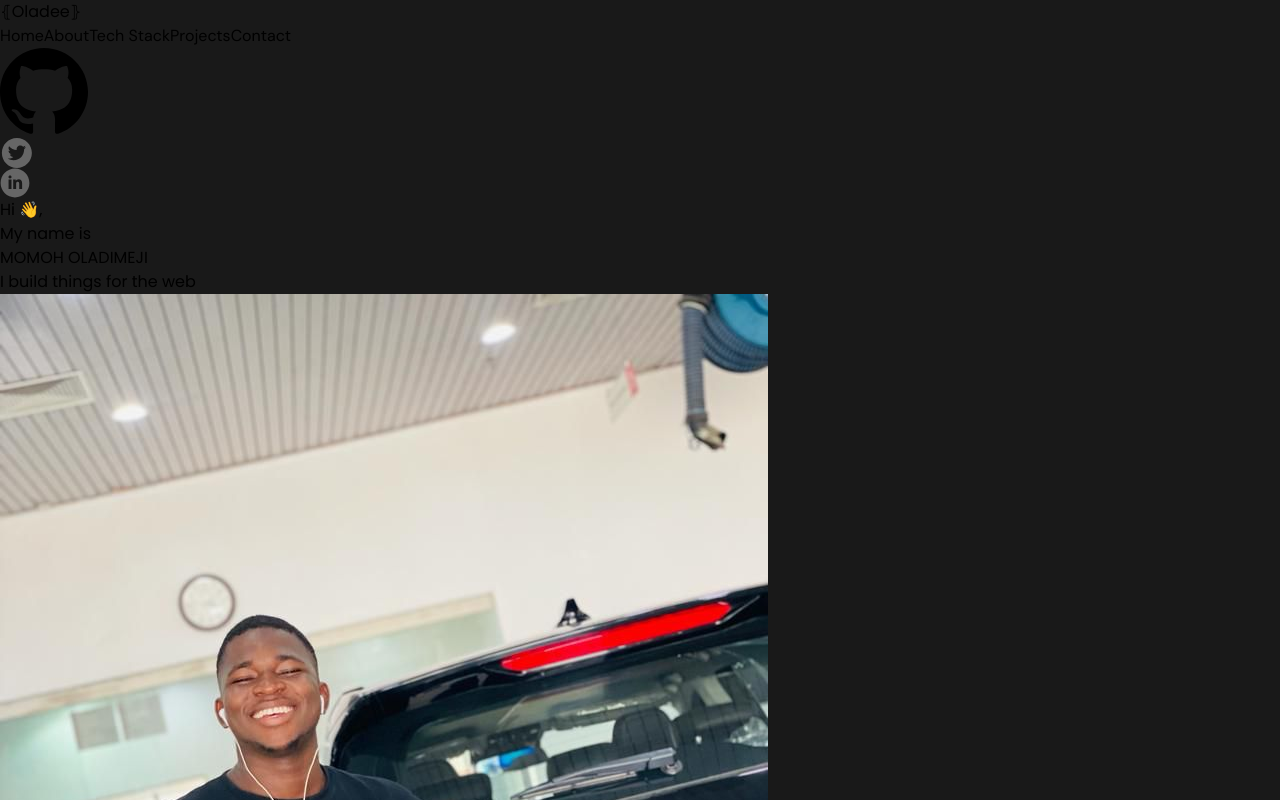
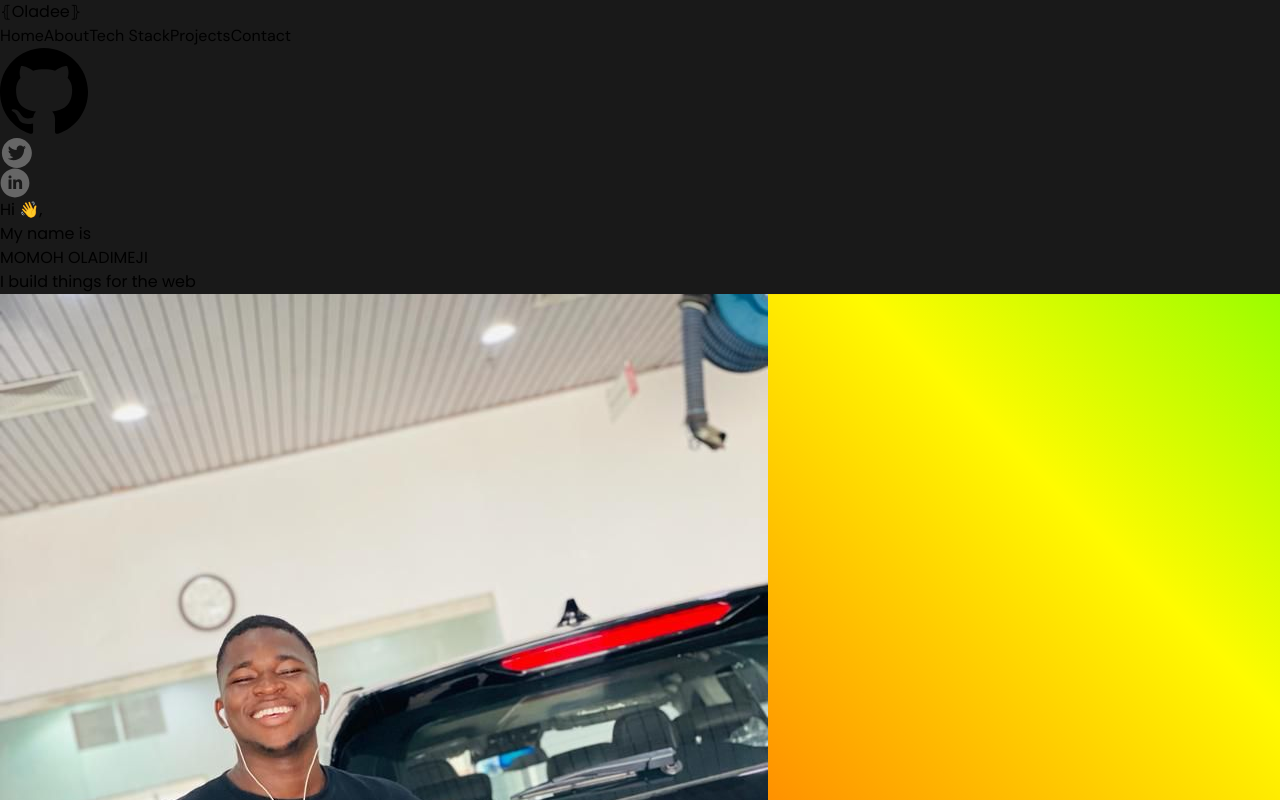
Before and after one commit to oladee/Portfolio, a React (Vite) app: page / in a window 1280 px wide. Shown: the top 800 px of the page. Built offline with nearby package versions, Linux system fonts and the light colour scheme.

Commit message:
added css animations to button

```diff
--- a/src/index.css
+++ b/src/index.css
@@ -14,3 +14,26 @@ body{
 nav ul{
     font-family: 'DM Sans', sans-serif;
 }
+
+.run{
+    background: linear-gradient(45deg, #ff0000, #ff7300, #fffb00, #48ff00, #00ffd5, #002bff, #7a00ff, #ff00c8, #ff0000);
+    background-size: 400%;
+    z-index: -1;
+    animation: glowing 20s linear infinite;
+
+}
+
+.link:hover{
+    padding: 5px;
+    border-radius: 10px;
+    background: linear-gradient(45deg, #ff0000, #ff7300, #fffb00, #48ff00, #00ffd5, #002bff, #7a00ff, #ff00c8, #ff0000);
+    background-size: 400%;
+    z-index: 0;
+    animation: glowing 20s linear infinite;
+}
+
+@keyframes glowing {
+    0% { background-position: 0 0; }
+    50% { background-position: 400% 0; }
+    100% { background-position: 0 0; }
+}
--- a/src/pages/Home.jsx
+++ b/src/pages/Home.jsx
@@ -20,9 +20,9 @@ const Home = () => {
             <br /> I build things for the web
           </h2>
         </article>
-        <div className="border rounded-[50%] bg-gradient-to-b from-pink-500 to-blue-500 p-1">
+        <div className="run rounded-[50%] bg-gradient-to-b from-pink-500 to-blue-500 p-1">
           <img
-            className="w-[200px] h-[200px] lg:h-[350px] lg:w-[350px] object-cover rounded-[50%]"
+            className="w-[200px] h-[200px] lg:h-[350px] lg:w-[350px] object-cover rounded-[50%] "
             src={displaypic}
             alt="displaypic"
           />
@@ -57,6 +57,7 @@ const Home = () => {
               title={x.title}
               description={x.description}
               codeStack={x.codeStack}
+              preview={x.preview}
             />
           ))}
         </div>
@@ -70,14 +71,14 @@ Home.propTypes = {
 };
 export default Home;
 
-export const Card = ({ image, title, description, codeStack }) => {
+export const Card = ({ image, title, description, codeStack,preview }) => {
   return (
-    <div className="cursor-pointer hover:">
+    <div className="cursor-pointer hover:shadow-lg hover:scale-90 duration-300">
       <div className=" h-[390px] w-[250px] bg-[#363636] rounded-2xl">
       <div className="h-[35%]">
         <img
           src={image}
-          alt=""
+          alt={title}
           className="h-full w-full object-cover rounded-t-2xl"
         />
       </div>
@@ -88,13 +89,17 @@ export const Card = ({ image, title, description, codeStack }) => {
           Tech stack : <span className="text-xs">{codeStack}</span>
         </p>
         <div className="flex justify-between">
-          <Link className="flex items-center">
+          <Link to={preview} target="blank" className="link" >
+            <div className="flex items-center bg-[#363636] ">
             <img src={previewIcon} alt="" />{" "}
-            <span className="text-sm">Live Preview</span>{" "}
+            <span className=" text-sm">Live Preview</span>{" "}
+            </div>
           </Link>
-          <Link className="flex items-center gap-1">
+          <Link className="link">
+            <div className="flex items-center gap-1 hover:text-black">
             <img src={gitIcon} alt="" className="w-5" />{" "}
             <span className="text-sm">View Code</span>{" "}
+            </div>
           </Link>
         </div>
       </div>
@@ -108,4 +113,5 @@ Card.propTypes = {
   title: PropTypes.string,
   description: PropTypes.string,
   codeStack: PropTypes.string,
+  preview: PropTypes.string
 };
```
